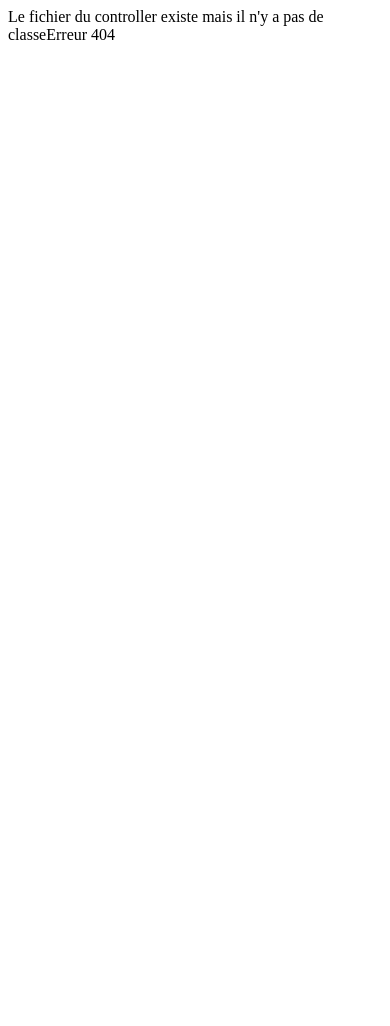
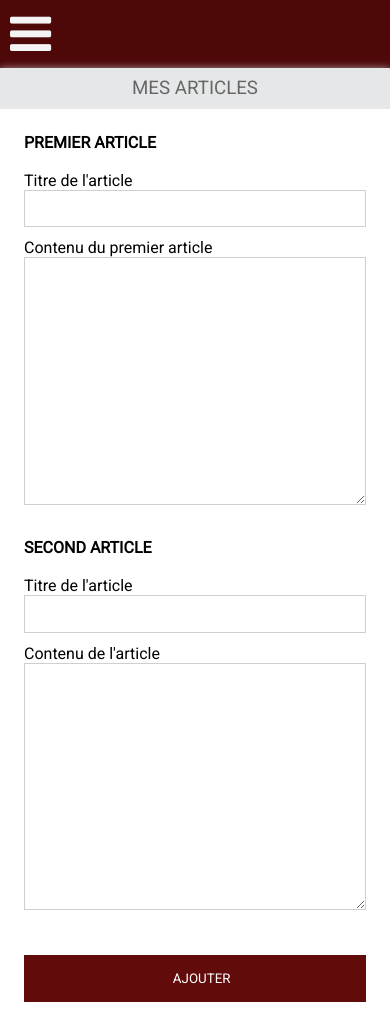
Before and after one commit to TharshanSivapalan/ASAT-CMS, a PHP site: page /article in a window 390 px wide. Before the commit the page ends 40 px from the top, so only its background shows below. Run offline with PHP 8.4, Linux system fonts and the light colour scheme; some libraries are stand-ins or nearby versions.

Commit message:
modif vue réglage, ajout de la vue article, modif du menu

```diff
--- a/app/controllers/ArticleController.class.php
+++ b/app/controllers/ArticleController.class.php
@@ -1,12 +1,12 @@
 <?php
-class RepasController
+class ArticleController
 {
 
     public function indexAction() {
 
         if (self::checkadmin()) {
 
-            $view = new View('article-list');
+            $view = new View('article-set');
             $view->setTemplate('backoffice');
         }
 
@@ -20,21 +20,6 @@ class RepasController
 
     }
 
-    public function addAction () {
-
-        if (self::checkadmin()) {
-
-            $view = new View('article-add');
-            $view->setTemplate('backoffice');
-
-        }
-
-        else {
-
-            header('Location: /user/login');
-        }
-
-    }
 
     private function checkadmin () {
 
--- /dev/null
+++ b/app/views/article-set.view.php
@@ -0,0 +1,34 @@
+<div class="formulaire">
+    <div class="titre">
+        <h3>MES ARTICLES</h3>
+    </div><!--.onglets-->
+
+    <div class="onglet-contenu" >
+        <form class="" id="" action="action.php" method="post">
+
+            <h4>PREMIER ARTICLE</h4>
+            <br>
+
+            <label>Titre de l'article</label>
+            <input type="text" class="input" id="" name="" autocomplete="off">
+
+            <label>Contenu du premier article</label>
+            <br>
+            <textarea class="input" name ="description1" id="description1" cols="70" rows="15"></textarea>
+
+            <br><br>
+
+             <h4>SECOND ARTICLE</h4>
+             <br>
+
+            <label>Titre de l'article</label>
+            <input type="text" class="input" id="" name="" autocomplete="off">
+
+            <label>Contenu de l'article</label>
+            <br>
+            <textarea class="input" name ="description1" id="description1" cols="70" rows="15"></textarea>
+
+            <input type="submit" class="bouton" id="bt1" name ="envoyer1" value="Ajouter">
+        </form>
+    </div>
+</div>
--- a/app/views/backoffice.temp.php
+++ b/app/views/backoffice.temp.php
@@ -34,7 +34,7 @@ if(isset($_SESSION["messages"])){
 <div id="mySidenav" class="sidenav">
     <a href="javascript:void(0)" class="closebtn" onclick="closeNav()">&times;</a>
     <ul>
-        <li><a href="/theme">DASHBOARD</a></li>
+        <li><a href="/dashboard">DASHBOARD</a></li>
 
         <li class="menu-level1"><a href="#">MENU<i class="fa fa-caret-down"></i></a>
             <ul class="menu-level2">
@@ -52,6 +52,10 @@ if(isset($_SESSION["messages"])){
             </ul>
         </li>
 
+        <li><a href="/article">ARTICLE</a></li>
+
+        <li><a href="/theme">THEME</a></li>
+
         <li class="menu-level1"><a href="#">UTILISATEUR<i class="fa fa-caret-down"></i></a>
             <ul class="menu-level2">
                 <li><a href="/user">Liste des utilisateurs</a></li>
@@ -60,8 +64,14 @@ if(isset($_SESSION["messages"])){
             </ul>
         </li>
 
-        <li><a href="#">MON PROFIL</a></li>
-        <li><a href="/setting">REGLAGE</a></li>
+        <li class="menu-level1"><a href="#">REGLAGE<i class="fa fa-caret-down"></i></a>
+            <ul class="menu-level2">
+                <li><a href="/setting">Réglage du site</a></li>
+                <li><a href="/user/add">Mon profil</a></li>
+
+            </ul>
+        </li>
+
         <li><a href="/user/logout" >DECONNEXION</a></li>
     </ul>
 </div>
--- a/app/views/setting-index.view.php
+++ b/app/views/setting-index.view.php
@@ -22,6 +22,9 @@
 
             <label>Logo du site</label>
             <input type="file" class="input" id="" name="" autocomplete="off">
+
+            <label>Iframe Google MAPS</label>
+            <input type="text" class="input" id="" name="" autocomplete="off">
 
             <label>Pays</label>
             <input type="text" class="input" id="" name="" autocomplete="off">
--- a/public/css/admin.css
+++ b/public/css/admin.css
@@ -525,16 +525,6 @@ table #pagination .pageNumber {
 
 
 
-
-
-
-
-
-
-
-
-
-
 @media(max-width: 600px){
     #main {
         padding: 0px;
@@ -544,7 +534,7 @@ table #pagination .pageNumber {
         padding: 0px;
     }
 
-    .multi-col-form .half-form {
+    .multi-col-form .half-form, .multi-col-form  .third-form {
         width: 100%;
     }
 
```
